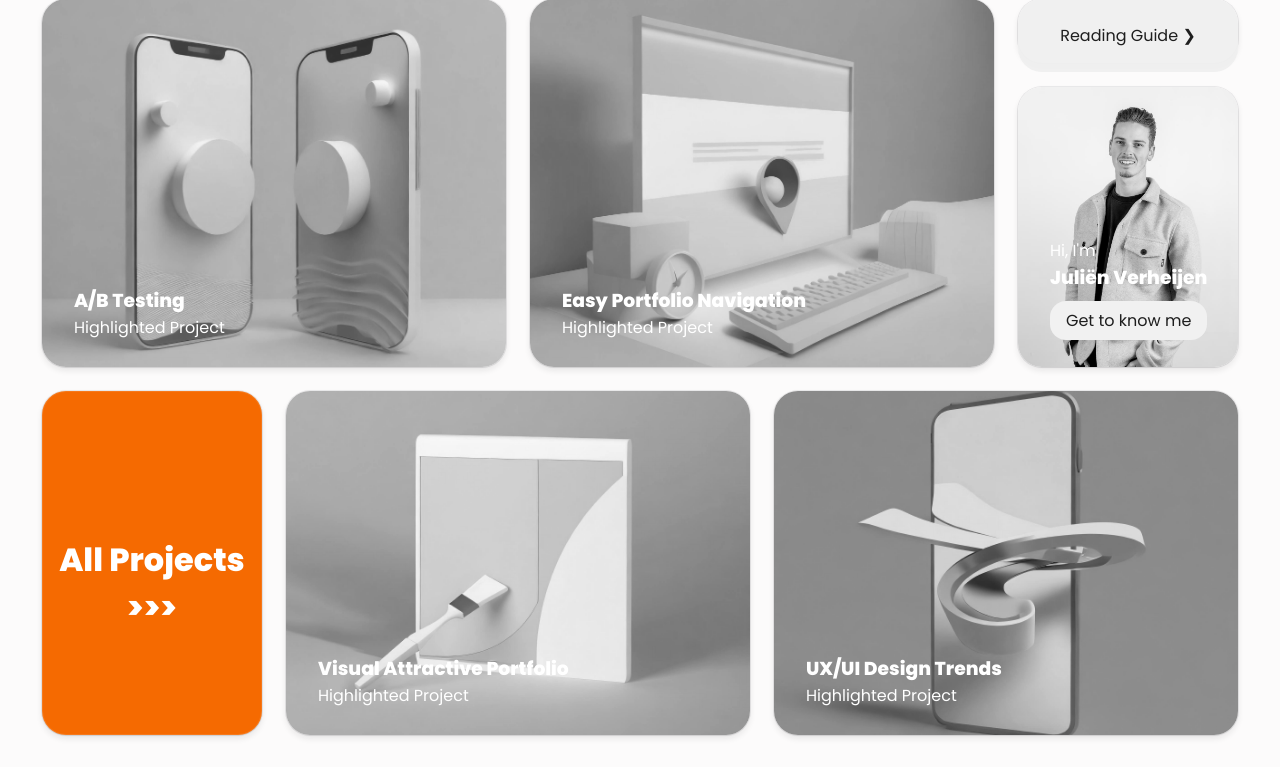
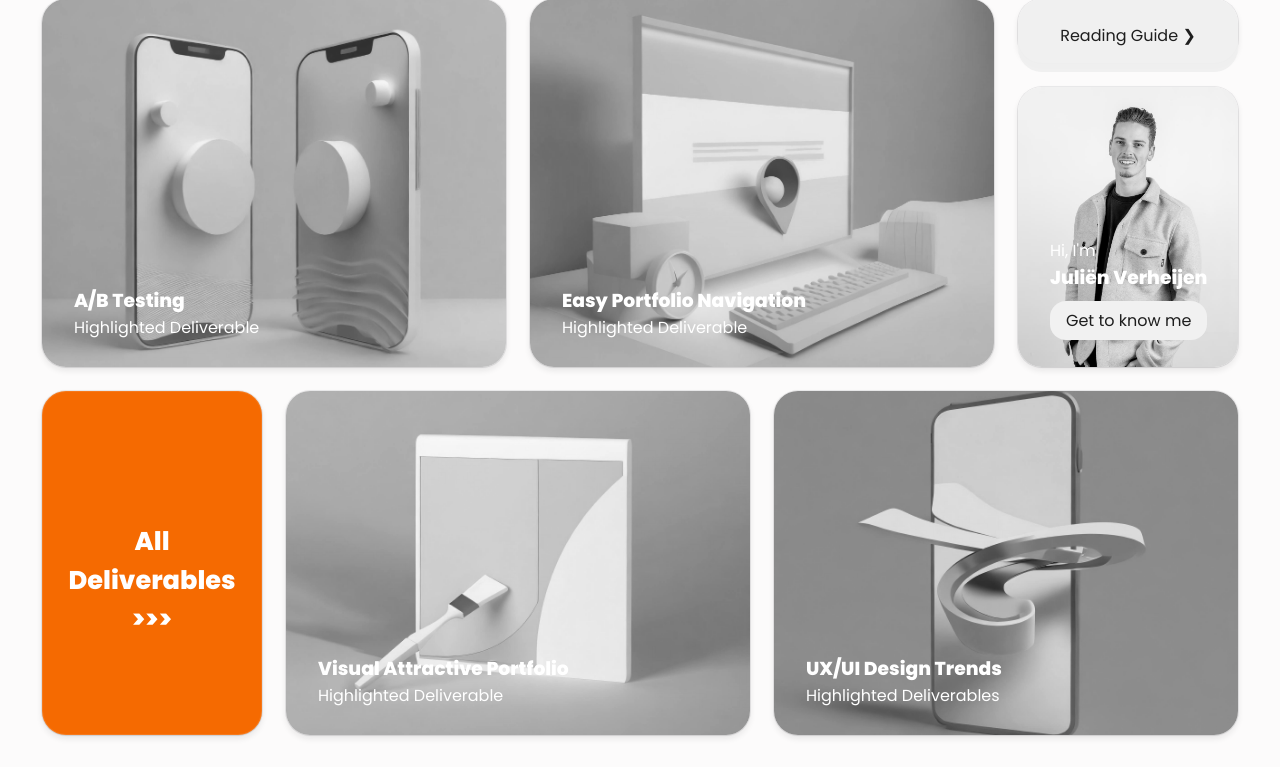
Before and after one commit to julienverheijen/Portfolio_S6, a PHP site: page / in a window 1280 px wide. Shown: the part 33-800 px from the top of the page. Run offline with PHP 8.4, Linux system fonts and the light colour scheme.

Commit message:
Small text changes

```diff
--- a/data.json
+++ b/data.json
@@ -37,8 +37,8 @@
         "link": "./deliverbles/research_scalable.html",
         "coverProjectTypeIcon": "./assets/icons/personal_project.svg",
         "projectTypeIcon": "../assets/icons/personal_project.svg",
-        "learningOutcomeA": "../assets/icons/lo5.svg",
-        "learningOutcomeB": "",
+        "learningOutcomeA": "../assets/icons/lo3.svg",
+        "learningOutcomeB": "../assets/icons/lo5.svg",
         "learningOutcomeC": "",
         "coverImage": "./assets/images/research-scalable.jpg",
         "pageImage": "../assets/images/research-scalable.jpg",
--- a/deliverbles/research_scalable.html
+++ b/deliverbles/research_scalable.html
@@ -169,8 +169,8 @@
                 <article class="body_lo">
                     <h2>LEARNING OUTCOME</h2>
                     <p>
-                        <strong>Learning outcome 1: User interaction (analysis & advice)</strong><br>
-                        By analyzing the user and looking at the current techniques of navigation menus, I can give advice on the most suitable solution.
+                        <strong>Learning outcome 3: Software design and realization</strong><br>
+                        By investing in which framework will suit the best for this project.
                         <br><br>
                         <strong>Learning outcome 5: Investigative problem solving</strong><br>
                         This research document uses the CMD research methods. As a result, conclusions have been drawn that provide answers to the sub-questions. These answers help answer the main question.
--- a/homepage.css
+++ b/homepage.css
@@ -78,6 +78,7 @@ body{
 }
 
 #allProjects h1{
+    font-size: 1.6em;
     padding: 1rem;
     color: white;
     position: relative;
--- a/index.html
+++ b/index.html
@@ -15,7 +15,7 @@
             </a>
                 <div class="text-block">
                     <h3>A/B Testing</h3>
-                    <p>Highlighted Project</p>
+                    <p>Highlighted Deliverable</p>
                 </div>
         </div>
         <div class="home-container-item" id="project2">
@@ -24,7 +24,7 @@
             </a>
                 <div class="text-block">
                     <h3>Easy Portfolio Navigation</h3>
-                    <p>Highlighted Project</p>
+                    <p>Highlighted Deliverable</p>
                 </div>
         </div>
         <div class="home-container-item" id="project3">
@@ -33,7 +33,7 @@
             </a>
                 <div class="text-block">
                     <h3>Visual Attractive Portfolio</h3>
-                    <p>Highlighted Project</p>
+                    <p>Highlighted Deliverable</p>
                 </div>
         </div>
         <div class="home-container-item" id="project4">
@@ -42,7 +42,7 @@
             </a>
                 <div class="text-block">
                     <h3>UX/UI Design Trends</h3>
-                    <p>Highlighted Project</p>
+                    <p>Highlighted Deliverables</p>
                 </div>
         </div>
         <div class="home-container-item" id="readingGuide">
@@ -52,7 +52,7 @@
         </div>
         <div class="home-container-item" id="allProjects">
             <a href="./projects.html">
-                <h1>All Projects <br> >>></h1>
+                <h1>All Deliverables <br> >>></h1>
             </a>
         </div>
         <div class="home-container-item" id="aboutMe">
--- a/readingguide.html
+++ b/readingguide.html
@@ -193,6 +193,7 @@
         <div class="bop-item">
             <button type="button" class="collapsible"><span class="dot" id="lo3" ></span>Software development</button>
             <div class="content">
+                <li><a href="./deliverbles/research_scalable.html"><span>How to make a portfolio scalable?</span></a></li>
                 <li><a href="./deliverbles/portfolio_development.html"><span>Portfolio Development</span></a></li>
             </div>
         </div>
```
Also changed, not shown: 2 other files.
